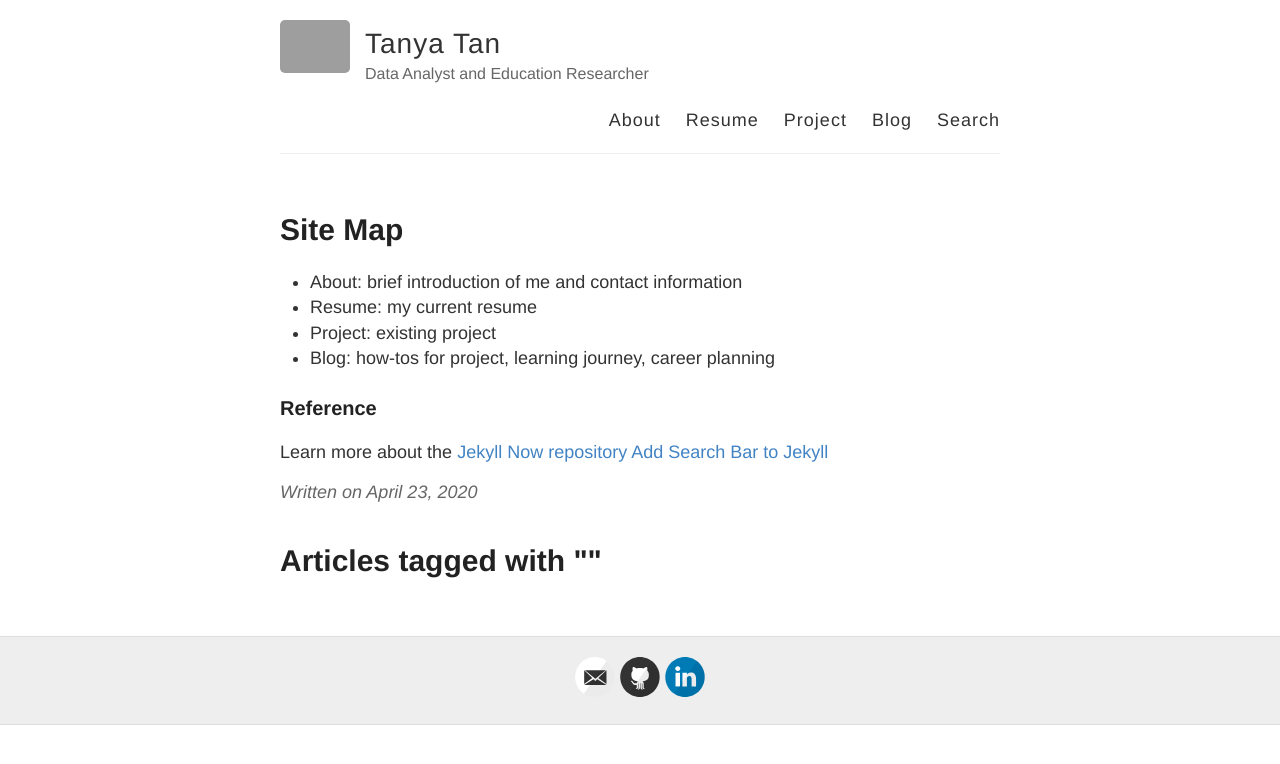
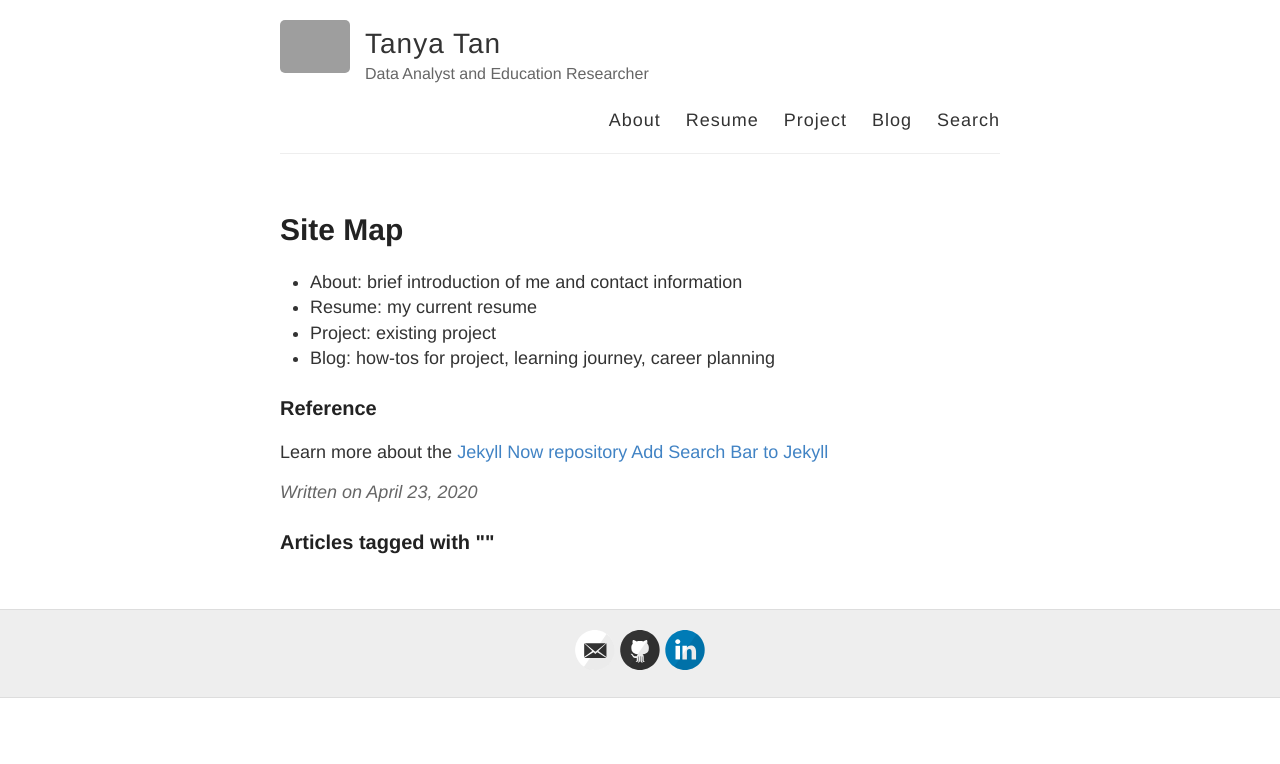
Before and after one commit to tanyayt/personal_website, a Jekyll site: the page built from _posts/2020-04-23-Site-Map.md, in a window 1280 px wide. Shown: the top 764 px of the page. Built offline with Jekyll 4.4.1, drawn with Linux system fonts in a browser that asks for light colours; grey boxes are pictures that could not be loaded.

Commit message:
tag block  style switched to h3

```diff
--- a/_layouts/post.html
+++ b/_layouts/post.html
@@ -15,7 +15,7 @@ layout: default
 
 <! –– to add tags  ––>
   <div class="snippets">
-    <h1 class="snippets-heading">Articles tagged with "{{ page.tag-name }}"</h1>
+    <h3 class="snippets-heading">Articles tagged with "{{ page.tag-name }}"</h3>
 
    {% for post in site.posts %}
      {% if post.tags contains page.tag-name %}
```
